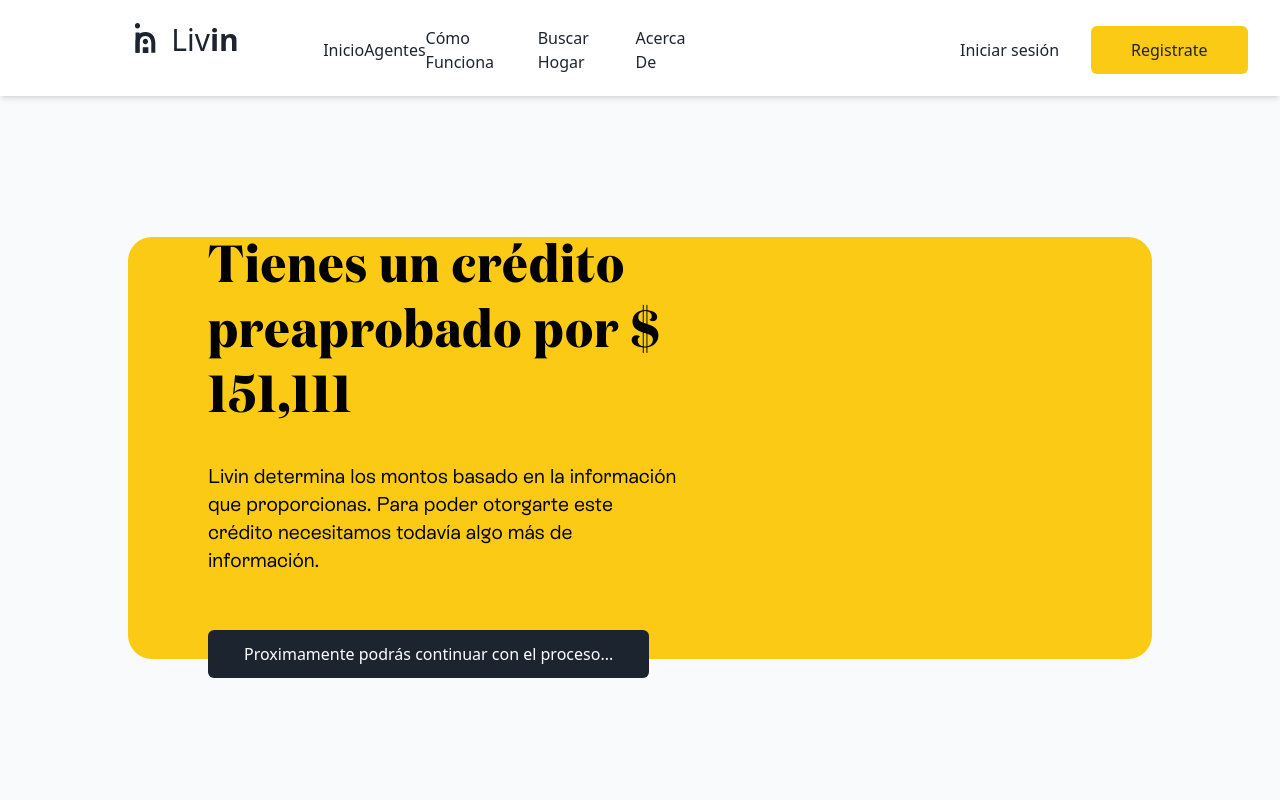
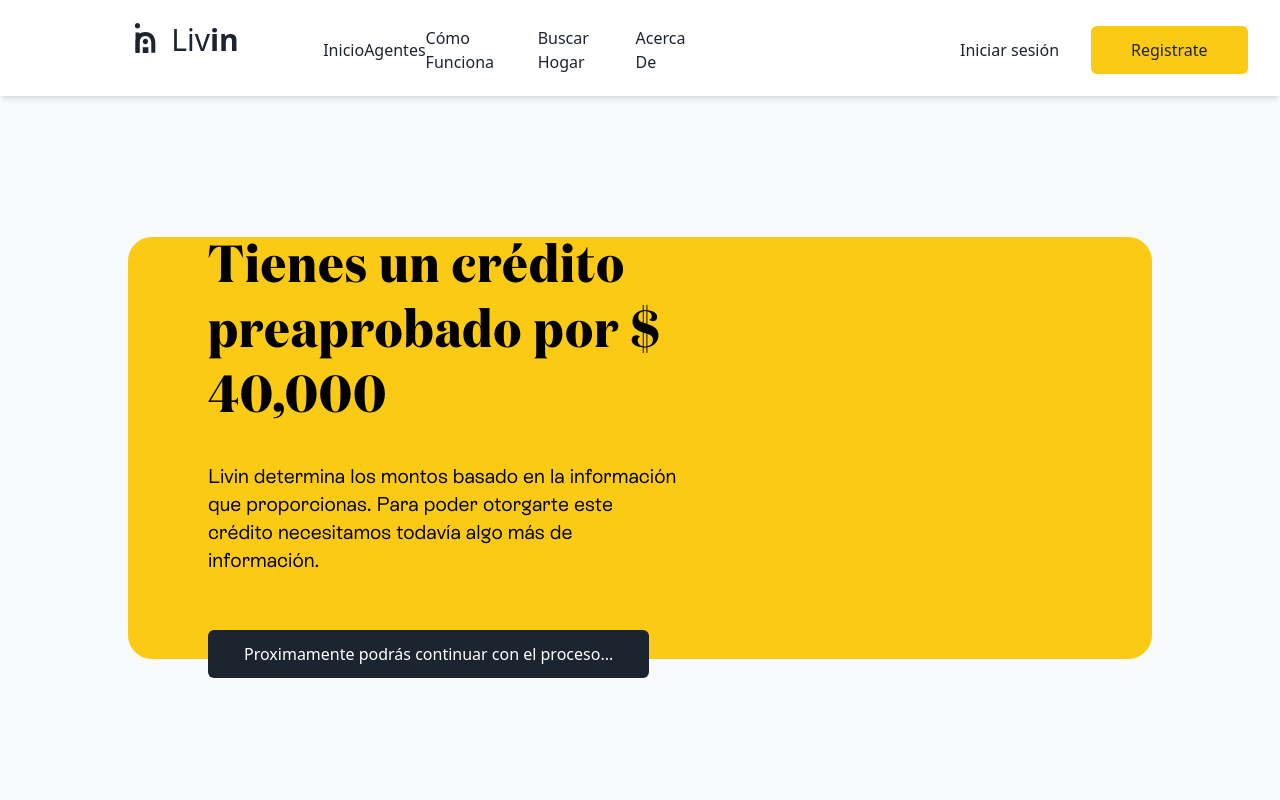
Before and after one commit to AlexisMorhe/Livin-MVP, a Next.js app: page /bienvenido in a window 1280 px wide. Shown: the top 800 px of the page. Built offline with nearby package versions, Linux system fonts and the light colour scheme; a web font is replaced by a local one.

Commit message:
Currency format added to inputs

```diff
--- a/components/Bienvenido/preaprobacion.js
+++ b/components/Bienvenido/preaprobacion.js
@@ -11,7 +11,7 @@ export default function Preaprobacion() {
       <div className='w-4/5 h-3/5 rounded-3xl bg-yellow-300 flex flex-col pl-20 justify-center'>
         <div className='flex flex-col justify-center w-1/2 h-full'>
           <h1 className='font-domaine-bold tracking-wide font-bold text-[3.25rem] my-4 leading-tight'>Tienes un crédito<br/>preaprobado por
-            <CurrencyFormat value={((ahorros / 36) + ingreso) * 40} displayType={"text"} thousandSeparator={true} prefix={' $ '} fixedDecimalScale={true} decimalSeparator={''} decimalScale={0}/>
+            <CurrencyFormat value={ingreso * 40} displayType={"text"} thousandSeparator={true} prefix={' $ '} fixedDecimalScale={true} decimalSeparator={''} decimalScale={0}/>
           </h1>
           <p className='font-rebond my-4 text-xl'>Livin determina los montos basado en la información que proporcionas. Para poder otorgarte este crédito necesitamos todavía algo más de información.</p>
           <Link href='/bienvenido'><a className='mt-10 w-fit py-3 px-9 text-white bg-dark font-chillax font-medium rounded-md hover:bg-slate-700 transition-all'>Proximamente podrás continuar con el proceso...</a></Link>
```
